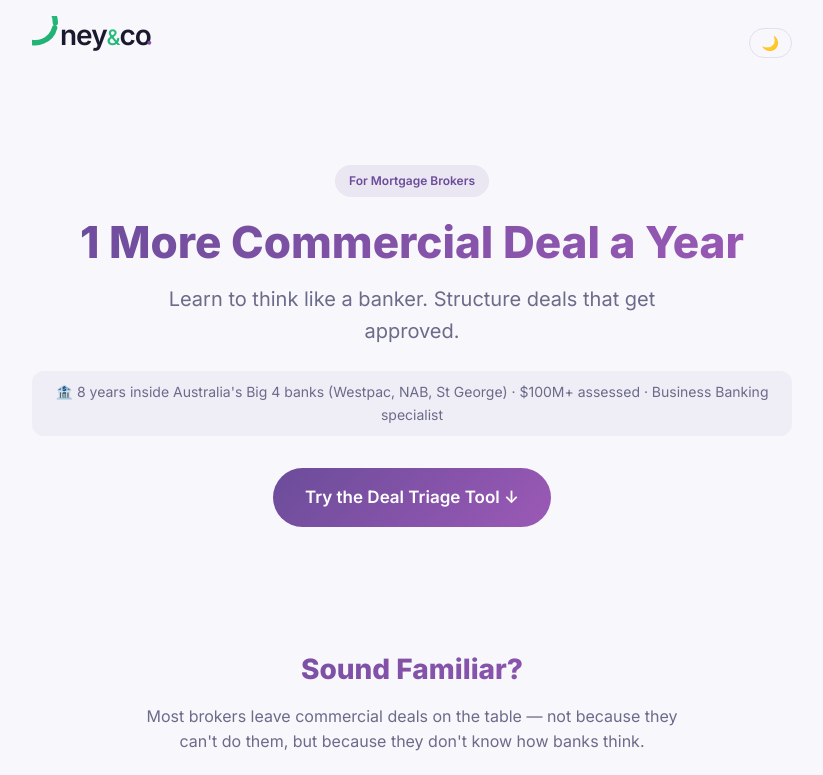
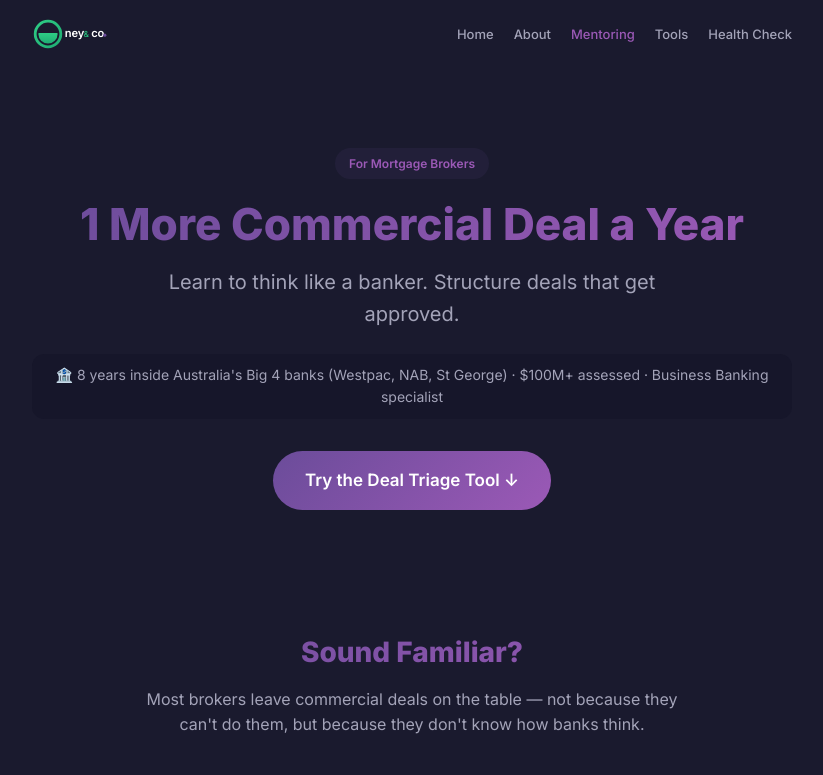
Before and after one commit to tianshizhimao-sudo/oney-mentor, a plain HTML site: page index.html in a window 1280 px wide. Shown: the top 775 px of the page, without its empty margins (228-1051 px from the left). Drawn offline with Linux system fonts and the light colour scheme.

Commit message:
Convert to dark brand theme (#1A1A2E), unified logo v2, unified nav/footer

```diff
--- a/index.html
+++ b/index.html
@@ -3,7 +3,7 @@
 <head>
   <meta charset="utf-8">
   <meta name="viewport" content="width=device-width, initial-scale=1">
-  <meta name="theme-color" content="#f8f7fc">
+  <meta name="theme-color" content="#1A1A2E">
   <title>Commercial Mentoring | Oney & Co</title>
   <meta name="description" content="1 more commercial deal a year. Learn to think like a banker with Oney & Co's Deal Triage™ tool and 1-on-1 commercial mentoring for mortgage brokers.">
   <link rel="canonical" href="https://mentor.oneyco.com.au/">
@@ -16,18 +16,18 @@
   <link href="https://fonts.googleapis.com/css2?family=Inter:wght@400;500;600;700;800&display=swap" rel="stylesheet">
   <style>
     :root {
-      --bg: #f8f7fc;
-      --bg-secondary: #efedf5;
-      --card: #ffffff;
-      --border: #e2dff0;
-      --accent: #6B4C9A;
-      --accent-light: #7C5DB0;
-      --accent-lighter: #9B72D0;
-      --accent-glow: rgba(107, 76, 154, 0.08);
+      --bg: #1A1A2E;
+      --bg-secondary: #16162A;
+      --card: #252540;
+      --border: #3D3D5C;
+      --accent: #9B59B6;
+      --accent-light: #B08AE0;
+      --accent-lighter: #C4A3F0;
+      --accent-glow: rgba(155, 114, 208, 0.12);
       --green: #2ECC85;
       --green-dark: #1FAD73;
-      --text: #1a1a2e;
-      --text-muted: #6b6b8a;
+      --text: #ffffff;
+      --text-muted: #a3a3b8;
       --success: #22c55e;
       --warning: #f59e0b;
       --danger: #ef4444;
@@ -35,27 +35,6 @@
       --purple-gradient: linear-gradient(135deg, #6B4C9A, #9B59B6);
       --green-gradient: linear-gradient(135deg, #2ECC85, #1FAD73);
     }
-    [data-theme="dark"] {
-      --bg: #0a0a0a;
-      --bg-secondary: #111111;
-      --card: #1a1a1a;
-      --border: #2a2a3e;
-      --accent: #9B72D0;
-      --accent-light: #B08AE0;
-      --accent-lighter: #C4A3F0;
-      --accent-glow: rgba(155, 114, 208, 0.12);
-      --text: #f0eef5;
-      --text-muted: #9090aa;
-      --purple-gradient: linear-gradient(135deg, #9B72D0, #B08AE0);
-    }
-    [data-theme="dark"] .option-card:hover { background: rgba(155, 114, 208, 0.06); }
-    [data-theme="dark"] .option-card.selected { background: rgba(155, 114, 208, 0.08); box-shadow: 0 0 0 3px rgba(155, 114, 208, 0.15); }
-    [data-theme="dark"] .result-card, [data-theme="dark"] .package-card { box-shadow: 0 2px 8px rgba(0,0,0,0.2); }
-    [data-theme="dark"] .hero-section h1 { -webkit-text-fill-color: transparent; }
-    [data-theme="dark"] .section-title { -webkit-text-fill-color: transparent; }
-    [data-theme="dark"] .problem-card { background: var(--bg-secondary); }
-    [data-theme="dark"] .learn-item { background: var(--bg-secondary); }
-
     * { box-sizing: border-box; margin: 0; padding: 0; }
     html { scroll-behavior: smooth; }
     body {
@@ -77,6 +56,13 @@
     .top-bar-logo { display: flex; align-items: center; gap: 10px; text-decoration: none; }
     .top-bar-logo svg { height: 36px; width: auto; }
 
+
+    .nav-links { display:flex;align-items:center;gap:20px;list-style:none; }
+    .nav-links a { color:var(--text-muted);text-decoration:none;font-size:13px;font-weight:500;transition:color 0.2s; }
+    .nav-links a:hover { color:var(--accent); }
+    .nav-links a.nav-active { color:var(--accent); }
+    @media(max-width:768px){.nav-links{display:none;}}
+
     /* Hero */
     .hero-section {
       text-align: center; padding: 80px 20px 60px; max-width: 800px; margin: 0 auto;
@@ -87,8 +73,7 @@
     }
     .hero-section h1 {
       font-size: 44px; font-weight: 800; line-height: 1.15; margin-bottom: 16px;
-      background: var(--purple-gradient); -webkit-background-clip: text;
-      -webkit-text-fill-color: transparent; background-clip: text;
+      background: var(--purple-gradient); -webkit-background-clip: text; -webkit-text-fill-color: transparent; background-clip: text;
     }
     .hero-section .subtitle {
       font-size: 20px; color: var(--text-muted); margin-bottom: 24px; max-width: 560px; margin-left: auto; margin-right: auto;
@@ -108,8 +93,7 @@
     .section { padding: 60px 0; }
     .section-title {
       font-size: 28px; font-weight: 800; margin-bottom: 12px; text-align: center;
-      background: var(--purple-gradient); -webkit-background-clip: text;
-      -webkit-text-fill-color: transparent; background-clip: text;
+      background: var(--purple-gradient); -webkit-background-clip: text; -webkit-text-fill-color: transparent; background-clip: text;
     }
     .section-subtitle { text-align: center; color: var(--text-muted); font-size: 16px; margin-bottom: 40px; max-width: 560px; margin-left: auto; margin-right: auto; }
 
@@ -285,26 +269,25 @@
   <!-- Top Bar -->
   <div class="top-bar">
     <a href="https://oneyco.com.au" class="top-bar-logo">
-      <svg viewBox="0 0 180 80" xmlns="http://www.w3.org/2000/svg" style="width:120px;height:auto;">
-        <defs>
-          <linearGradient id="logoGreenGrad" x1="0%" y1="0%" x2="100%" y2="100%">
-            <stop offset="0%" style="stop-color:#2ECC85"/><stop offset="100%" style="stop-color:#1FAD73"/>
-          </linearGradient>
-          <linearGradient id="logoPurpleAccent" x1="0%" y1="0%" x2="100%" y2="0%">
-            <stop offset="0%" style="stop-color:#6B4C9A"/><stop offset="100%" style="stop-color:#9B59B6"/>
-          </linearGradient>
-        </defs>
-        <g transform="translate(35, 40)">
-          <path d="M 0 -30 A 30 30 0 1 0 0 -29.99" fill="none" stroke="url(#logoGreenGrad)" stroke-width="8" stroke-linecap="round" stroke-dasharray="180 10"/>
-          <path d="M0 -36 L0 -46" stroke="url(#logoGreenGrad)" stroke-width="6" stroke-linecap="round"/>
-        </g>
-        <text x="42" y="44" font-family="Inter, -apple-system, sans-serif" font-size="42" font-weight="600" fill="var(--text)" letter-spacing="-1.5">ney<tspan fill="url(#logoGreenGrad)" font-size="32" font-weight="500">&amp;</tspan>co</text>
-        <circle cx="176" cy="40" r="3" fill="url(#logoPurpleAccent)"/>
-      </svg>
+      <svg viewBox="0 0 210 90" xmlns="http://www.w3.org/2000/svg">
+          <defs>
+            <linearGradient id="fillGrad" x1="0%" y1="100%" x2="0%" y2="0%"><stop offset="0%" style="stop-color:#1FAD73"/><stop offset="55%" style="stop-color:#2ECC85"/><stop offset="55%" style="stop-color:transparent"/><stop offset="100%" style="stop-color:transparent"/></linearGradient>
+            <linearGradient id="strokeGrad" x1="0%" y1="0%" x2="100%" y2="100%"><stop offset="0%" style="stop-color:#2ECC85"/><stop offset="100%" style="stop-color:#1FAD73"/></linearGradient>
+          </defs>
+          <g transform="translate(40, 45)"><circle cx="0" cy="0" r="32" fill="none" stroke="url(#strokeGrad)" stroke-width="7"/><circle cx="0" cy="0" r="24" fill="url(#fillGrad)"/></g>
+          <text x="82" y="52" font-family="Inter, system-ui, sans-serif" font-size="28" font-weight="600" fill="#ffffff" letter-spacing="-0.5">ney</text>
+          <text x="129" y="52" font-family="Inter, system-ui, sans-serif" font-size="21" font-weight="500" fill="url(#strokeGrad)">&amp;</text>
+          <text x="148" y="52" font-family="Inter, system-ui, sans-serif" font-size="28" font-weight="600" fill="#ffffff" letter-spacing="-0.5">co</text>
+          <circle cx="182" cy="48" r="4" fill="#6B4C9A"/>
+        </svg>
     </a>
-    <div style="display:flex;align-items:center;gap:12px;">
-      <button onclick="toggleTheme()" id="themeToggle" style="background:none;border:1px solid var(--border);border-radius:100px;padding:6px 12px;cursor:pointer;font-size:14px;color:var(--text-muted);transition:all 0.2s;" title="Toggle dark/light mode">🌙</button>
-    </div>
+    <ul class="nav-links">
+        <li><a href="https://oneyco.com.au">Home</a></li>
+        <li><a href="https://oneyco.com.au/about.html">About</a></li>
+        <li><a href="index.html" class="nav-active">Mentoring</a></li>
+        <li><a href="https://tools.oneyco.com.au">Tools</a></li>
+        <li><a href="https://fhc.oneyco.com.au">Health Check</a></li>
+      </ul>
   </div>
 
   <!-- Section 1: Hero -->
@@ -672,31 +655,15 @@
       📧 <a href="mailto:dong.m@oneyco.com.au">dong.m@oneyco.com.au</a>
     </div>
     <div class="footer-links">
-      <a href="https://oneyco.com.au" target="_blank">oneyco.com.au</a>
-      <a href="https://tools.oneyco.com.au" target="_blank">tools.oneyco.com.au</a>
-      <a href="https://fhc.oneyco.com.au" target="_blank">fhc.oneyco.com.au</a>
+      <a href="https://oneyco.com.au">Home</a>
+      <a href="https://oneyco.com.au/about.html">About</a> · <a href="https://tools.oneyco.com.au">Tools</a>
+      <a href="https://fhc.oneyco.com.au">Health Check</a> · <a href="https://mentor.oneyco.com.au">Mentoring</a>
     </div>
     <p>© 2026 Oney & Co. All rights reserved.</p>
   </footer>
 
   <script>
-    // ==================== THEME ====================
-    function toggleTheme() {
-      const html = document.documentElement;
-      const isDark = html.getAttribute('data-theme') === 'dark';
-      html.setAttribute('data-theme', isDark ? 'light' : 'dark');
-      document.getElementById('themeToggle').textContent = isDark ? '🌙' : '☀️';
-      document.querySelector('meta[name="theme-color"]').content = isDark ? '#f8f7fc' : '#0a0a0a';
-      localStorage.setItem('mentor-theme', isDark ? 'light' : 'dark');
-    }
-    (function() {
-      const saved = localStorage.getItem('mentor-theme');
-      if (saved === 'dark' || (!saved && window.matchMedia('(prefers-color-scheme: dark)').matches)) {
-        document.documentElement.setAttribute('data-theme', 'dark');
-        document.getElementById('themeToggle').textContent = '☀️';
-        document.querySelector('meta[name="theme-color"]').content = '#0a0a0a';
-      }
-    })();
+
 
     // ==================== TRIAGE TOOL ====================
     const TOTAL_STEPS = 6; // gate + 4 pillars + result
```
